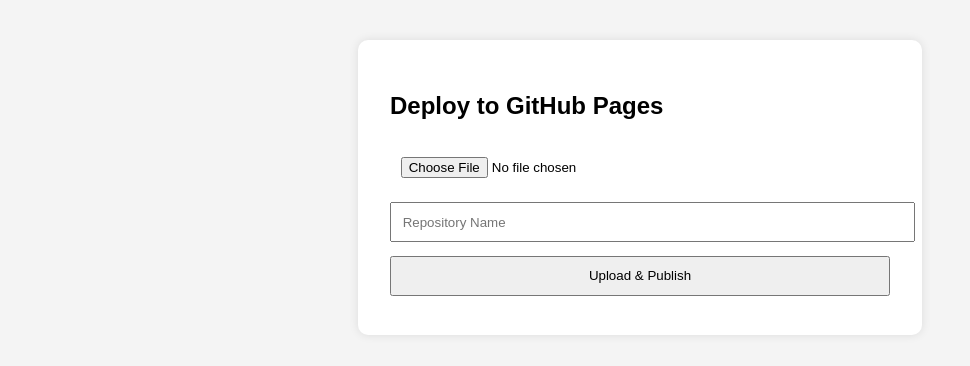
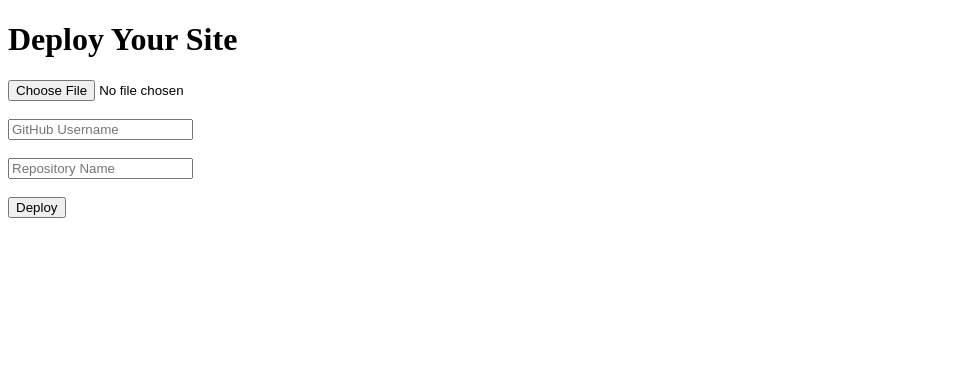
Before and after one commit to KartikeyaLab/render-flask, a Flask app: page / in a window 1280 px wide. Shown: the top 366 px of the page, without its empty margins (0-970 px from the left). Run offline with Flask 3, Linux system fonts and the light colour scheme.

Commit message:
Update index.html

```diff
--- a/templates/index.html
+++ b/templates/index.html
@@ -1,35 +1,15 @@
 <!DOCTYPE html>
 <html>
 <head>
-    <title>Publish to GitHub Pages</title>
-    <style>
-      body {
-        font-family: Arial;
-        padding: 2em;
-        background: #f4f4f4;
-      }
-      form {
-        background: #fff;
-        padding: 2em;
-        border-radius: 10px;
-        max-width: 500px;
-        margin: auto;
-        box-shadow: 0 0 10px rgba(0, 0, 0, 0.1);
-      }
-      input,
-      button {
-        width: 100%;
-        margin: 0.5em 0;
-        padding: 0.8em;
-      }
-    </style>
+  <title>Deploy to GitHub Pages</title>
 </head>
 <body>
+  <h1>Deploy Your Site</h1>
   <form method="POST" enctype="multipart/form-data">
-      <h2>Deploy to GitHub Pages</h2>
-      <input type="file" name="zipfile" required />
-      <input type="text" name="repo" placeholder="Repository Name" required />
-      <button type="submit">Upload & Publish</button>
+    <input type="file" name="zipfile" required><br><br>
+    <input type="text" name="username" placeholder="GitHub Username" required><br><br>
+    <input type="text" name="repo" placeholder="Repository Name" required><br><br>
+    <button type="submit">Deploy</button>
   </form>
 </body>
 </html>
```
Lines whose indentation alone changed are shown as unchanged.
